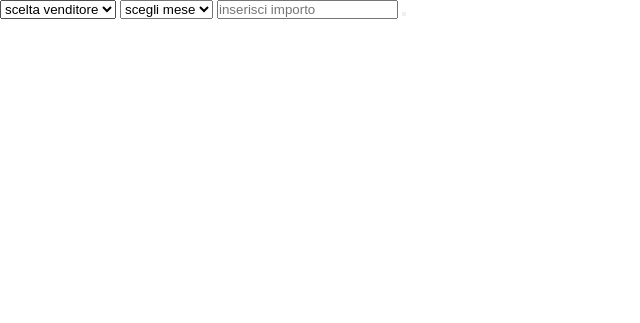
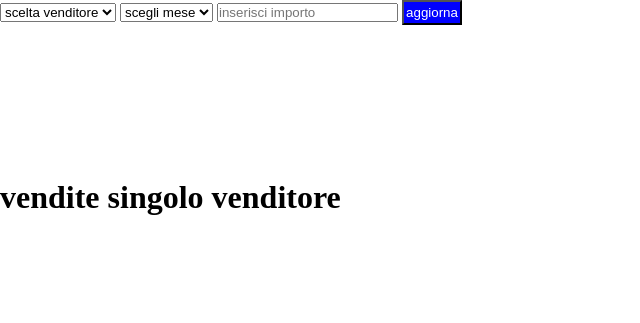
Before and after one commit to nicolamamo/rest-charbool, a plain HTML site: page index.html in a window 1280 px wide. Shown: the whole page, without its empty margins (0-640 px from the left). Drawn offline with nearby package versions, Linux system fonts and the light colour scheme; no server answers.

Commit message:
sistemato un pochino css

```diff
--- a/index.html
+++ b/index.html
@@ -35,12 +35,12 @@
 
             </select>
             <input id="importo" placeholder="inserisci importo" type="text">
-            <button id="salva-vendita"></button>
+            <button id="salva-vendita">aggiorna </button>
         </header>
         <div class="container">
             <canvas id="myChart"></canvas>
         </div>
-
+        <h1>vendite singolo venditore</h1>
         <div class="container-2">
             <canvas id="canvas2" width="100" height="100"></canvas>
 
--- a/style.css
+++ b/style.css
@@ -11,3 +11,10 @@
 .container-2 {
     width: 500px;
 }
+
+button{
+    height: 25px;
+    width: 60px;
+    background-color: blue;
+    color: white;
+}
```
